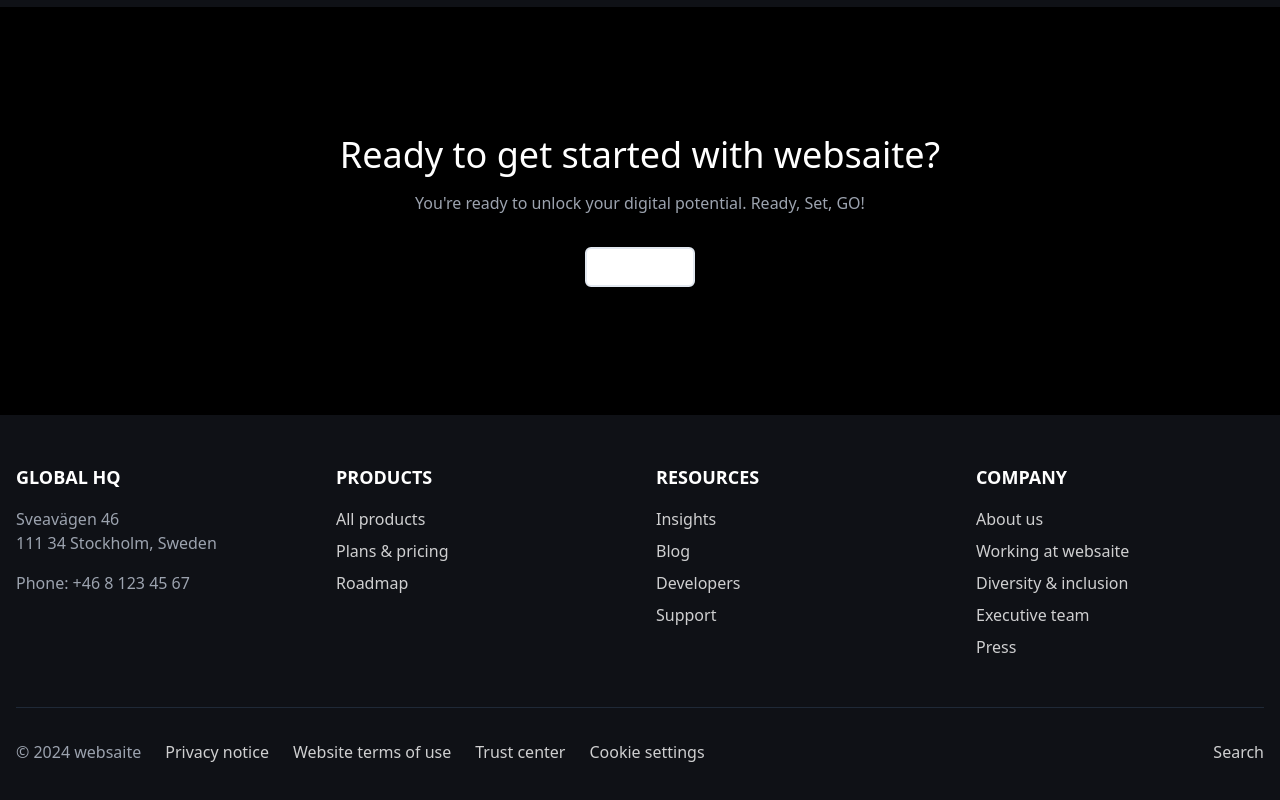
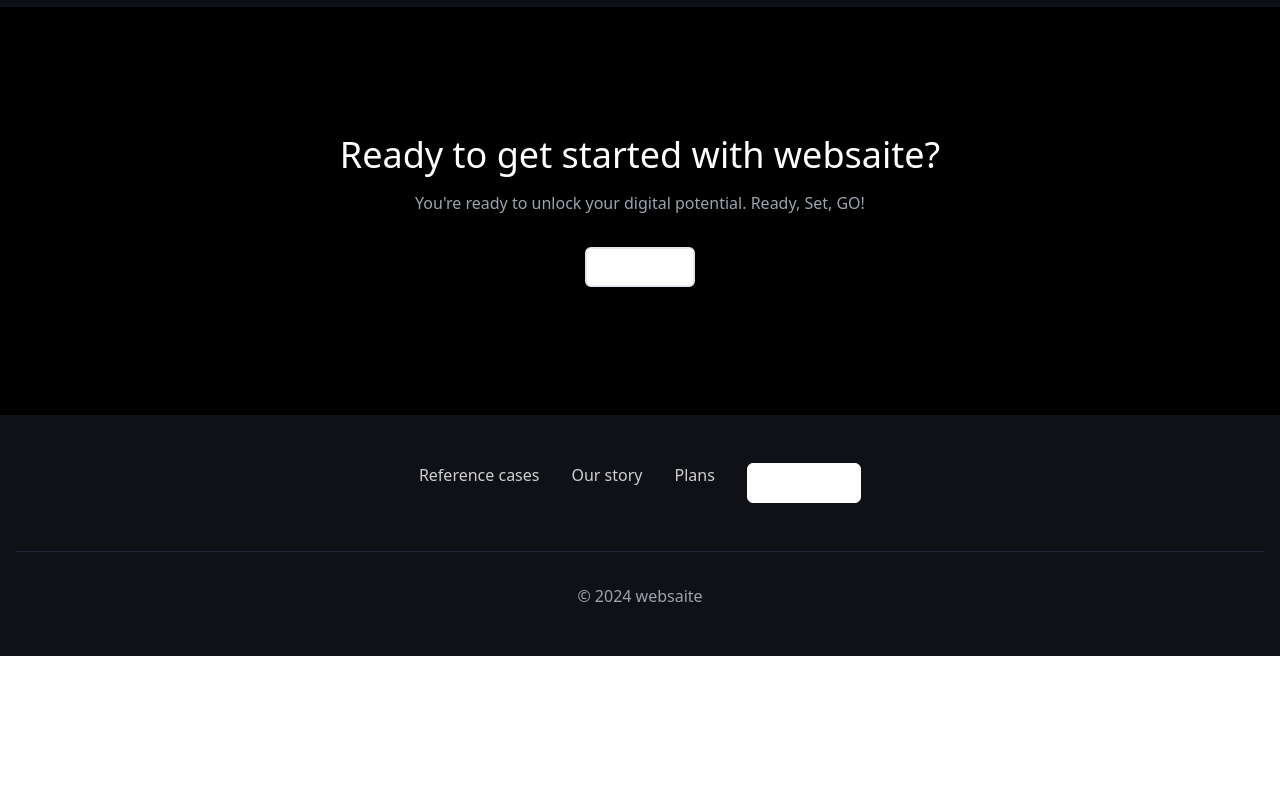
Before and after one commit to JuliaOrtheden/websaite, a React (Vite) app: page /our-story in a window 1280 px wide. Shown: the part 1383-2183 px from the top of the page. After the commit the page ends 2039 px from the top, so only its background shows below. Built offline with nearby package versions, Linux system fonts and the light colour scheme.

Commit message:
Update footer navigation links
Modified the footer to include only "Reference cases", "About us", and "Plans" links, along with the "Get in touch" button to match the header navigation.
[skip gpt_engineer]

```diff
--- a/src/components/Footer.tsx
+++ b/src/components/Footer.tsx
@@ -18,60 +18,24 @@ const Footer = () => {
 
       {/* Main Footer Content */}
       <div className="container mx-auto px-4 py-12">
-        <div className="grid grid-cols-1 md:grid-cols-4 gap-8">
-          <div>
-            <h3 className="font-bold mb-4 text-lg">GLOBAL HQ</h3>
-            <p className="text-gray-400">Sveavägen 46</p>
-            <p className="text-gray-400 mb-4">111 34 Stockholm, Sweden</p>
-            <p className="text-gray-400">Phone: +46 8 123 45 67</p>
-          </div>
-
-          {/* Products */}
-          <div>
-            <h3 className="font-bold mb-4 text-lg">PRODUCTS</h3>
-            <ul className="space-y-2">
-              <li><Link to="/" className="text-white/80 hover:text-white/60 transition-colors">All products</Link></li>
-              <li><Link to="/plans" className="text-white/80 hover:text-white/60 transition-colors">Plans & pricing</Link></li>
-              <li><Link to="/roadmap" className="text-white/80 hover:text-white/60 transition-colors">Roadmap</Link></li>
-            </ul>
-          </div>
-
-          {/* Resources */}
-          <div>
-            <h3 className="font-bold mb-4 text-lg">RESOURCES</h3>
-            <ul className="space-y-2">
-              <li><Link to="/insights" className="text-white/80 hover:text-white/60 transition-colors">Insights</Link></li>
-              <li><Link to="/blog" className="text-white/80 hover:text-white/60 transition-colors">Blog</Link></li>
-              <li><Link to="/developers" className="text-white/80 hover:text-white/60 transition-colors">Developers</Link></li>
-              <li><Link to="/support" className="text-white/80 hover:text-white/60 transition-colors">Support</Link></li>
-            </ul>
-          </div>
-
-          {/* Company */}
-          <div>
-            <h3 className="font-bold mb-4 text-lg">COMPANY</h3>
-            <ul className="space-y-2">
-              <li><Link to="/about" className="text-white/80 hover:text-white/60 transition-colors">About us</Link></li>
-              <li><Link to="/careers" className="text-white/80 hover:text-white/60 transition-colors">Working at websaite</Link></li>
-              <li><Link to="/diversity" className="text-white/80 hover:text-white/60 transition-colors">Diversity & inclusion</Link></li>
-              <li><Link to="/team" className="text-white/80 hover:text-white/60 transition-colors">Executive team</Link></li>
-              <li><Link to="/press" className="text-white/80 hover:text-white/60 transition-colors">Press</Link></li>
-            </ul>
-          </div>
+        <div className="flex justify-center gap-8">
+          <Link to="/reference-cases" className="text-white/80 hover:text-white/60 transition-colors">
+            Reference cases
+          </Link>
+          <Link to="/our-story" className="text-white/80 hover:text-white/60 transition-colors">
+            Our story
+          </Link>
+          <Link to="/plans" className="text-white/80 hover:text-white/60 transition-colors">
+            Plans
+          </Link>
+          <Button variant="outline" className="text-white border-white hover:bg-white/10">
+            Get in touch
+          </Button>
         </div>
 
         {/* Bottom Bar */}
-        <div className="border-t border-gray-800 mt-12 pt-8 flex flex-col md:flex-row justify-between items-center">
-          <div className="flex items-center gap-6 mb-4 md:mb-0">
-            <span className="text-gray-400">© 2024 websaite</span>
-            <Link to="/privacy" className="text-white/80 hover:text-white/60 transition-colors">Privacy notice</Link>
-            <Link to="/terms" className="text-white/80 hover:text-white/60 transition-colors">Website terms of use</Link>
-            <Link to="/trust" className="text-white/80 hover:text-white/60 transition-colors">Trust center</Link>
-            <button className="text-white/80 hover:text-white/60 transition-colors">Cookie settings</button>
-          </div>
-          <div>
-            <button className="text-white/80 hover:text-white/60 transition-colors">Search</button>
-          </div>
+        <div className="border-t border-gray-800 mt-12 pt-8 flex justify-center">
+          <span className="text-gray-400">© 2024 websaite</span>
         </div>
       </div>
     </footer>
```
